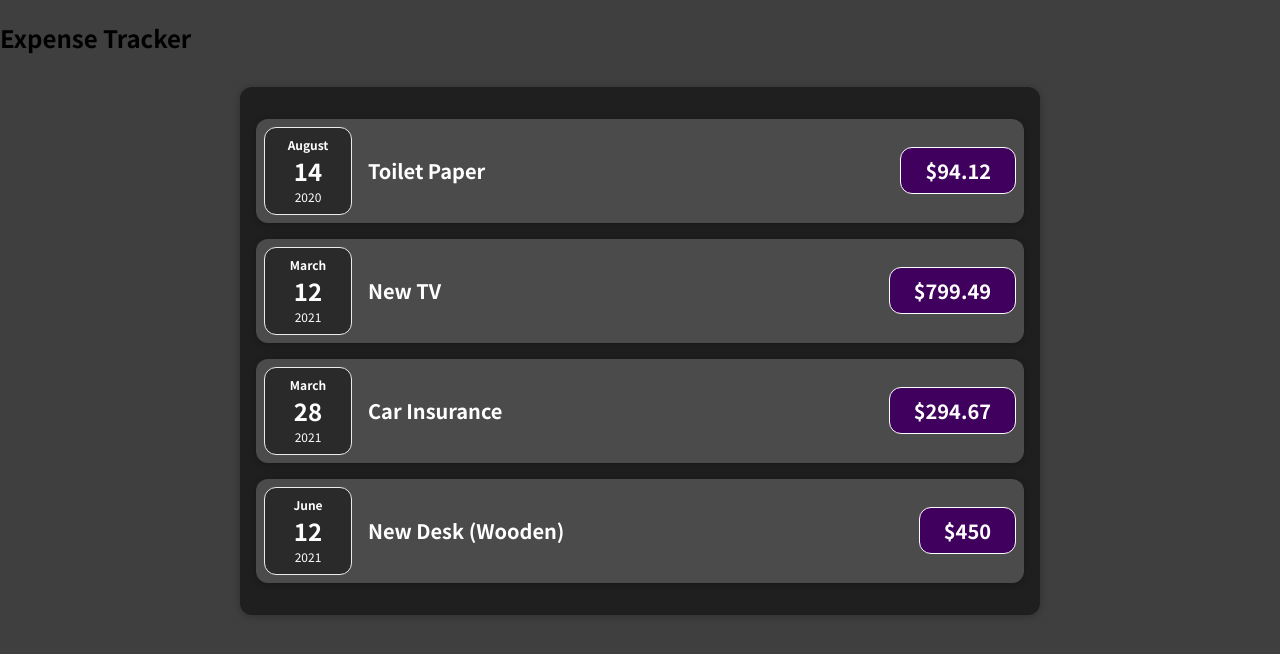
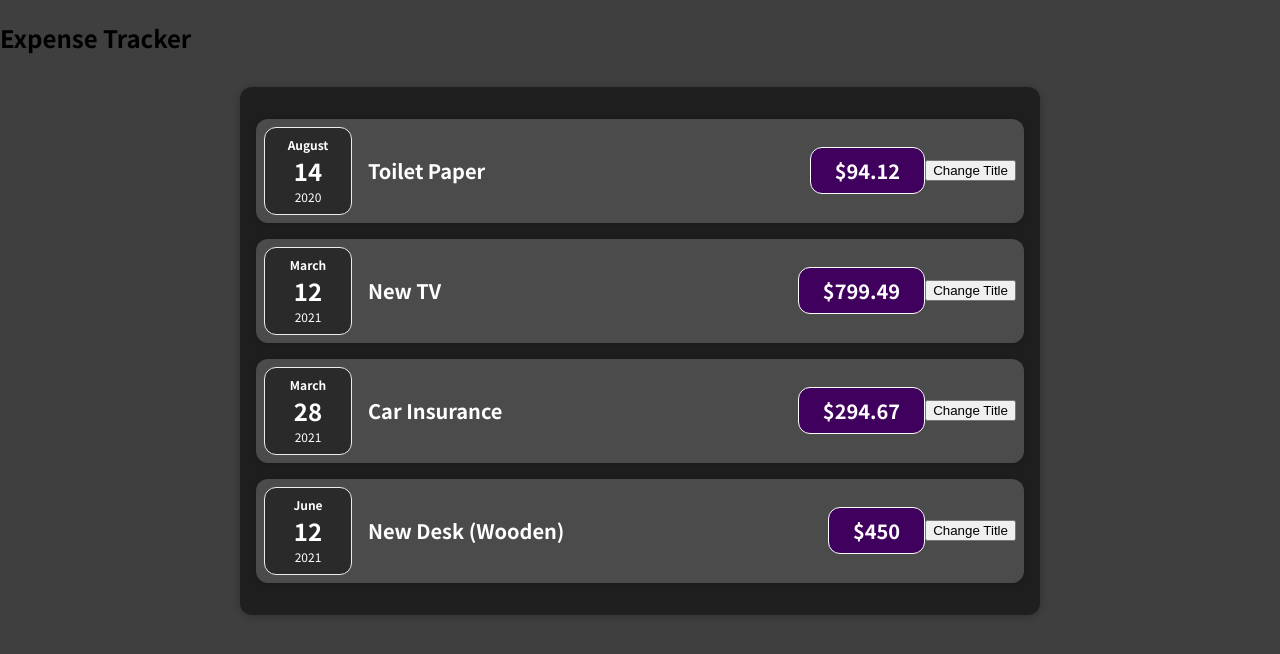
Before and after one commit to knaughton782/miniature-potato, a React (Create React App) app in the folder udemy-react/: page / in a window 1280 px wide. Shown: the top 654 px of the page. Built offline with nearby package versions, Linux system fonts and the light colour scheme.

Commit message:
first instance of adding state in expenseitem.js file

```diff
--- a/udemy-react/src/App.js
+++ b/udemy-react/src/App.js
@@ -1,7 +1,7 @@
 import React from 'react';
 import Expenses from './components/Expenses/Expenses';
 
-function App(props) {
+const App = (props) => {
 
   const expenses = [
     {
--- a/udemy-react/src/components/Expenses/ExpenseDate.js
+++ b/udemy-react/src/components/Expenses/ExpenseDate.js
@@ -1,7 +1,7 @@
 import React from 'react';
 import './ExpenseDate.css';
 
-function ExpenseDate(props) {
+const ExpenseDate = (props) => {
     const month = props.date.toLocaleString('en-US', { month: 'long' });
     const day = props.date.toLocaleString('en-US', { day: '2-digit' });
     const year = props.date.getFullYear();
--- a/udemy-react/src/components/Expenses/ExpenseItem.js
+++ b/udemy-react/src/components/Expenses/ExpenseItem.js
@@ -1,18 +1,25 @@
-import React from 'react';
+import React, { useState } from 'react';
 import Card from '../UI/Card';
 import ExpenseDate from './ExpenseDate';
 import './ExpenseItem.css';
 
-function ExpenseItem(props) {
+const ExpenseItem = (props) => {
+
+    const [title, setTitle] = useState(props.title);
+    const clickHander = () => {
+        setTitle('Toilet Paper');
+    };
+
     return (
         <Card className='expense-item'>
             {/* pass in props.date here so its available in the ExpenseDate component */}
             <ExpenseDate date={props.date} />
 
             <div className='expense-item__description'>
-                <h2>{props.title}</h2>
+                <h2>{title}</h2>
                 <div className='expense-item__price'>${props.amount}</div>
             </div>
+            <button onClick={clickHander}>Change Title</button>
         </Card>
 
     );
--- a/udemy-react/src/components/Expenses/Expenses.js
+++ b/udemy-react/src/components/Expenses/Expenses.js
@@ -4,7 +4,7 @@
 import ExpenseItem from './ExpenseItem';
 
 
-function Expenses(props) {
+const Expenses = (props) => {
 
     return (
 
--- a/udemy-react/src/components/UI/Card.js
+++ b/udemy-react/src/components/UI/Card.js
@@ -1,7 +1,7 @@
 import React from 'react';
 import './Card.css'
 
-function Card(props) {
+const Card = (props) => {
     const classes = 'card ' + props.className;
     return <div className={classes}>{props.children}</div>
 
```
Also changed, not shown: 1 other file (tests, documents, lock files or other folders).
